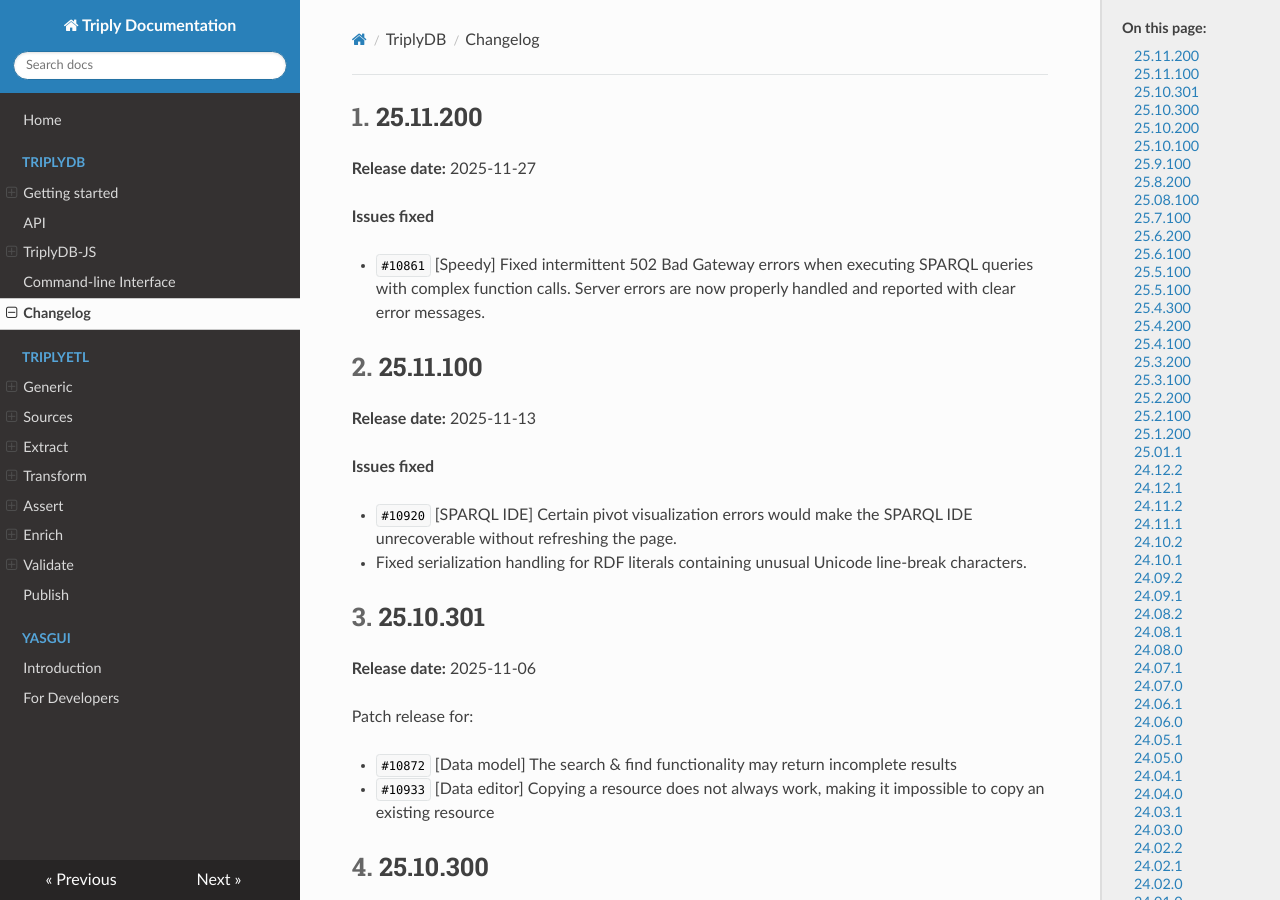
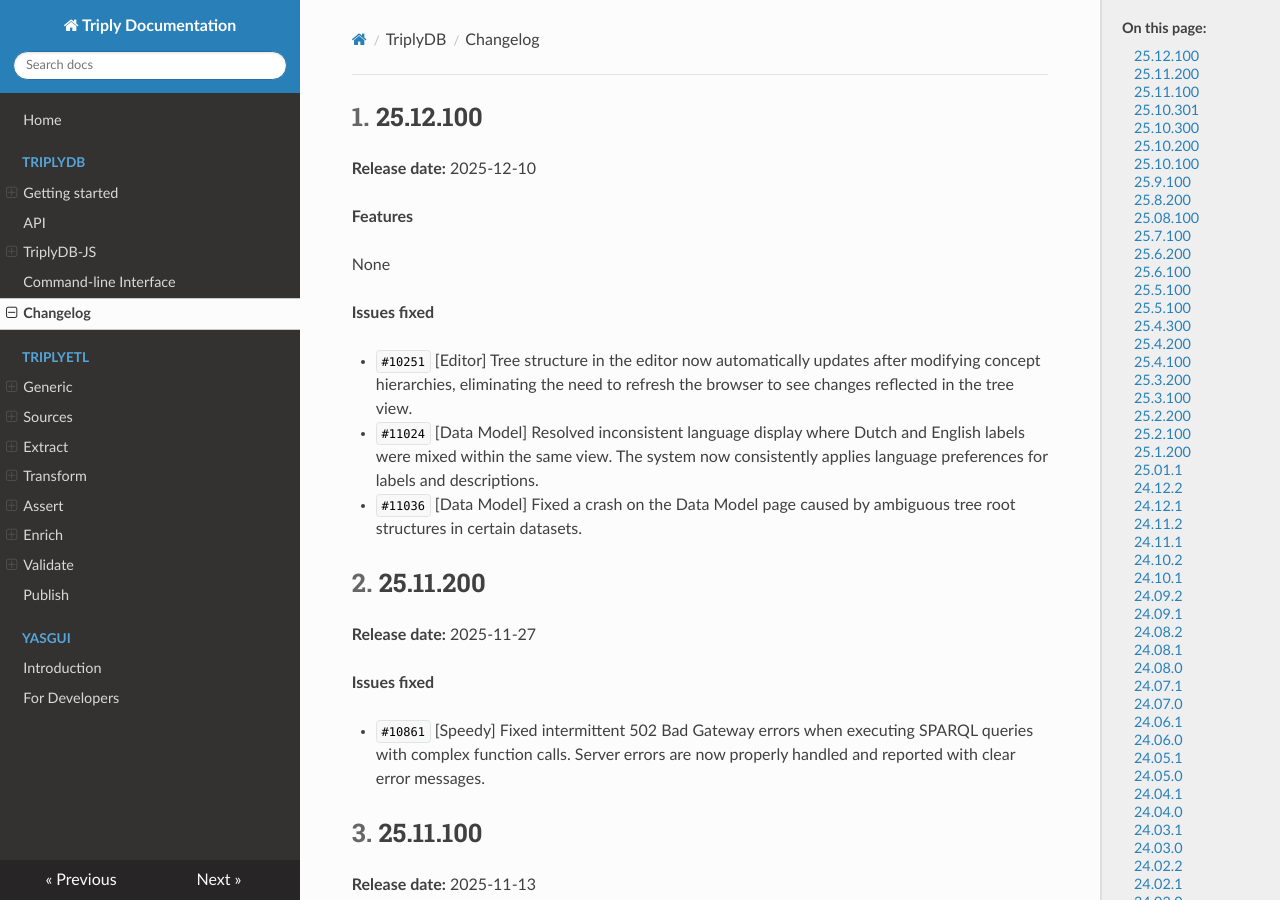
Before and after one commit to TriplyDB/Documentation, an MkDocs documentation site: the page built from docs/triplydb-changelog/index.md, in a window 1280 px wide and 900 px high. Built offline with MkDocs 1.6.1, drawn with Linux system fonts in a browser that asks for light colours.

Commit message:
updated changelog

```diff
--- a/docs/triplydb-changelog/index.md
+++ b/docs/triplydb-changelog/index.md
@@ -4,6 +4,21 @@
 ---
 
 [TOC]
+
+
+## 25.12.100 {#25.12.100}
+
+**Release date:** 2025-12-10
+
+**Features**
+
+None
+
+**Issues fixed**
+
+- `#10251` [Editor] Tree structure in the editor now automatically updates after modifying concept hierarchies, eliminating the need to refresh the browser to see changes reflected in the tree view.
+- `#11024` [Data Model] Resolved inconsistent language display where Dutch and English labels were mixed within the same view. The system now consistently applies language preferences for labels and descriptions.
+- `#11036` [Data Model] Fixed a crash on the Data Model page caused by ambiguous tree root structures in certain datasets.
 
 
 ## 25.11.200 {#25.11.200}
```
Also changed, not shown: docs/triplydb-technical-changelog/index.md (+6 -0 lines).
